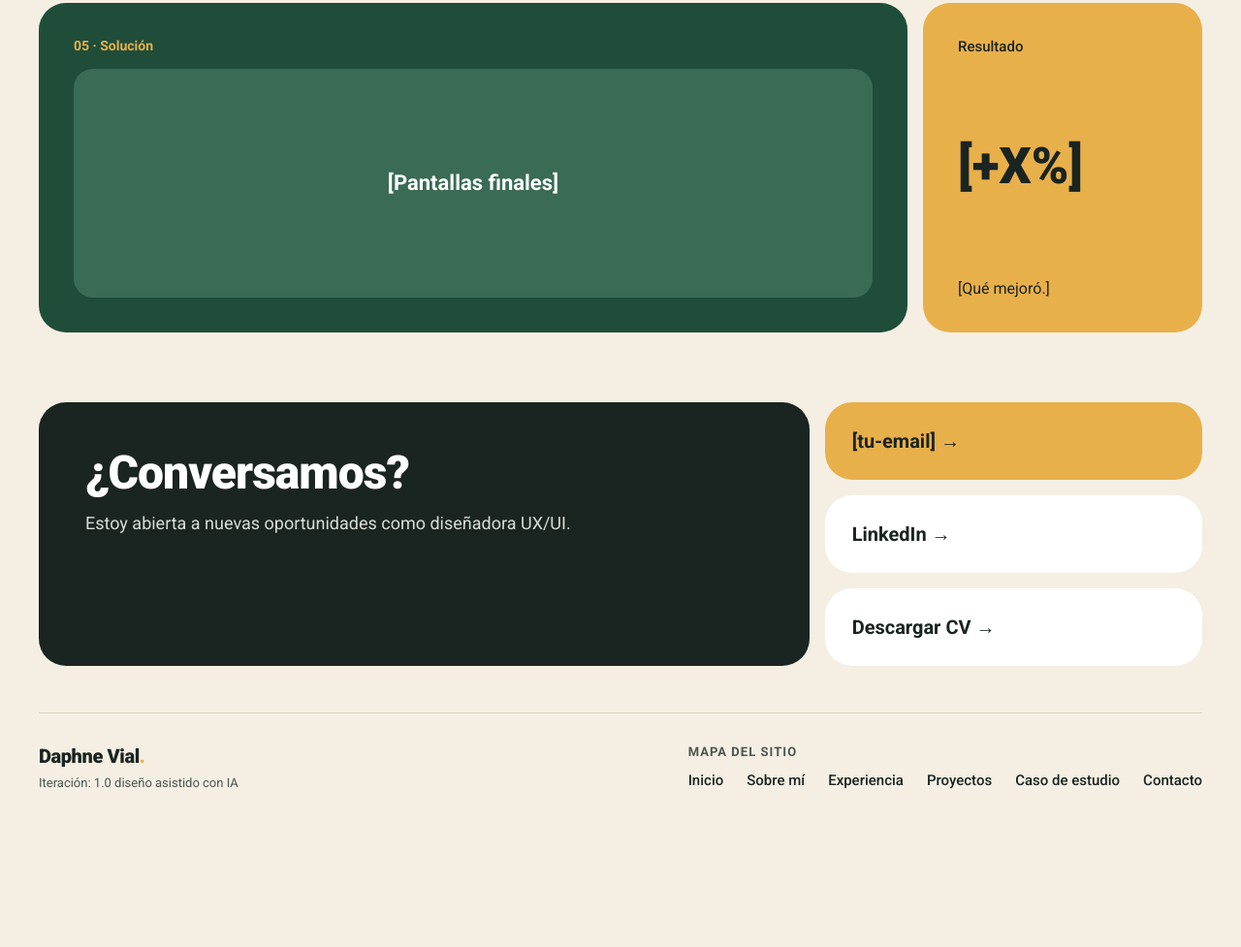
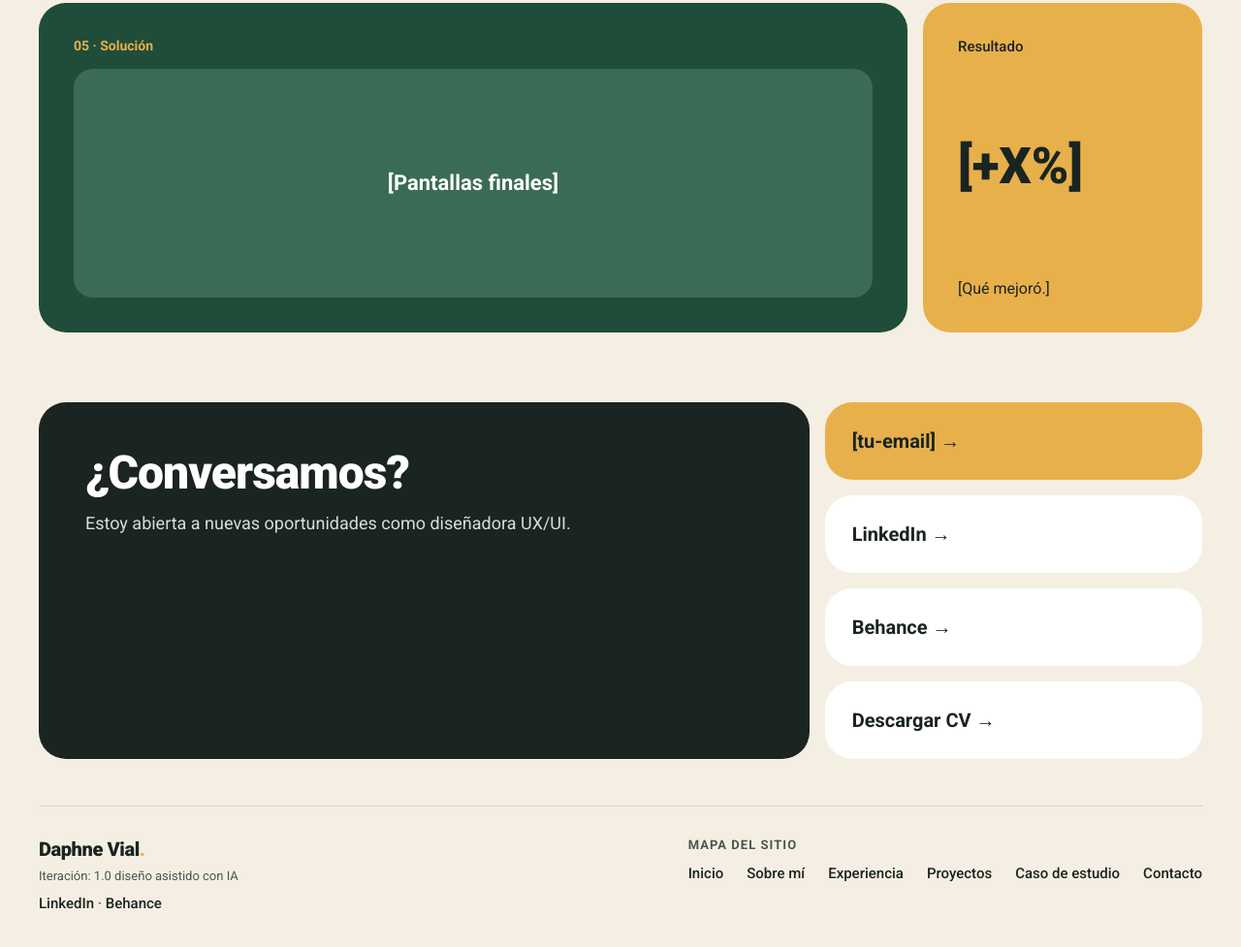
Before and after one commit to daphnevial/daphnevial, an Eleventy site: page src/index.njk in a window 1280 px wide. Shown: the part 2802-3779 px from the top of the page at 97% size. Before the commit the page ends 3697 px from the top, so only its background shows below. Built offline with nearby package versions, Linux system fonts and the light colour scheme; Eleventy itself is replaced by a stand-in of ours; files that its build step writes are made by us from their sources.

Commit message:
Agregar enlace a Behance en contacto y pie de página
Co-Authored-By: Claude Opus 5.5 <noreply@anthropic.com>
Claude-Session: https://claude.ai/code/session_01HaMPTANFu1LrHSLBbg2a9n

```diff
--- a/src/_data/site.json
+++ b/src/_data/site.json
@@ -5,8 +5,19 @@
   "rol": "Diseñadora UX/UI · Santiago, Chile",
   "email": "[tu-email]",
   "linkedin": "https://www.linkedin.com/in/daphne-vial-825571197/",
+  "behance": "https://www.behance.net/daphnevial",
   "cv": "#",
   "aniosUX": "8 años",
-  "ultimaExperiencia": { "empresa": "Caja Los Andes", "periodo": "2023 — 2026" },
-  "loQueHago": ["Investigación UX", "Arquitectura de información", "Diseño de interfaces", "Prototipado", "Motion", "Marketing"]
+  "ultimaExperiencia": {
+    "empresa": "Caja Los Andes",
+    "periodo": "2023 — 2026"
+  },
+  "loQueHago": [
+    "Investigación UX",
+    "Arquitectura de información",
+    "Diseño de interfaces",
+    "Prototipado",
+    "Motion",
+    "Marketing"
+  ]
 }
--- a/src/_includes/secciones/contacto.njk
+++ b/src/_includes/secciones/contacto.njk
@@ -6,6 +6,7 @@
   <div class="contacto-links">
     <a class="card card-rojo contacto-link" href="mailto:{{ site.email }}">{{ site.email }} →</a>
     <a class="card contacto-link" href="{{ site.linkedin }}" target="_blank" rel="noopener">LinkedIn →</a>
+    <a class="card contacto-link" href="{{ site.behance }}" target="_blank" rel="noopener">Behance →</a>
     <a class="card contacto-link" href="{{ site.cv }}">Descargar CV →</a>
   </div>
 </section>
--- a/src/_includes/secciones/pie.njk
+++ b/src/_includes/secciones/pie.njk
@@ -2,6 +2,7 @@
   <div class="pie-marca">
     <a class="logo" href="#inicio">Daphne Vial<span class="rojo">.</span></a>
     <p class="iteracion">Iteración: 1.0 diseño asistido con IA</p>
+    <p class="pie-redes"><a href="{{ site.linkedin }}" target="_blank" rel="noopener">LinkedIn</a> · <a href="{{ site.behance }}" target="_blank" rel="noopener">Behance</a></p>
   </div>
   <nav class="pie-mapa" aria-label="Mapa del sitio">
     <h2>Mapa del sitio</h2>
--- a/src/css/style.css
+++ b/src/css/style.css
@@ -152,6 +152,9 @@ img { display: block; width: 100%; height: 100%; object-fit: cover; }
 .pie { border-top: 1px solid #DDD3C0; padding-top: 32px; margin-top: -24px; display: flex; justify-content: space-between; align-items: flex-start; flex-wrap: wrap; gap: 24px 48px; }
 .pie-marca { display: flex; flex-direction: column; gap: 8px; }
 .iteracion { margin: 0; font-size: 13px; color: var(--texto-suave); }
+.pie-redes { margin: 4px 0 0; font-size: 15px; font-weight: 500; color: var(--texto-suave); }
+.pie-redes a { color: var(--tinta); text-decoration: none; }
+.pie-redes a:hover { color: var(--rojo-oscuro); text-decoration: underline; }
 .pie-mapa h2 { margin: 0 0 12px; font-size: 13px; font-weight: 700; letter-spacing: 0.08em; text-transform: uppercase; color: var(--texto-suave); }
 .pie-mapa ul { list-style: none; margin: 0; padding: 0; display: flex; flex-wrap: wrap; gap: 8px 24px; }
 .pie-mapa a { color: var(--tinta); text-decoration: none; font-size: 15px; font-weight: 500; }
```
